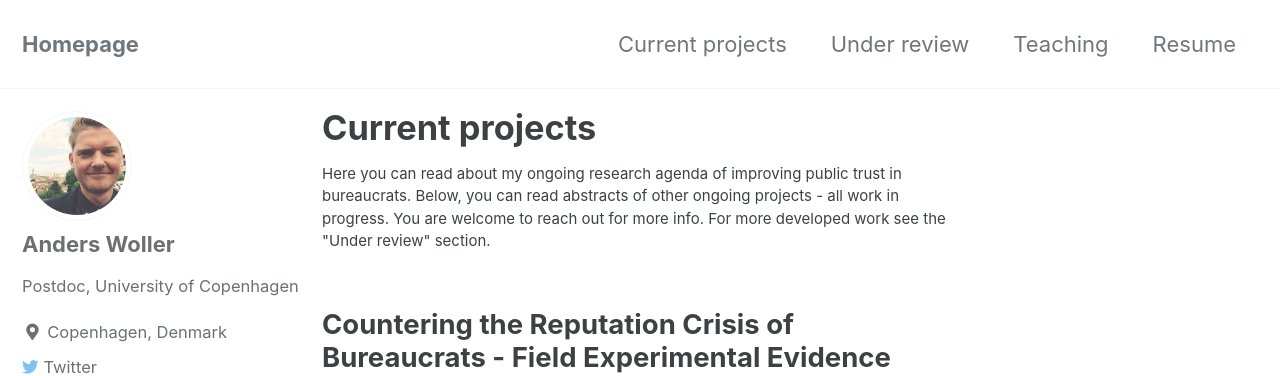
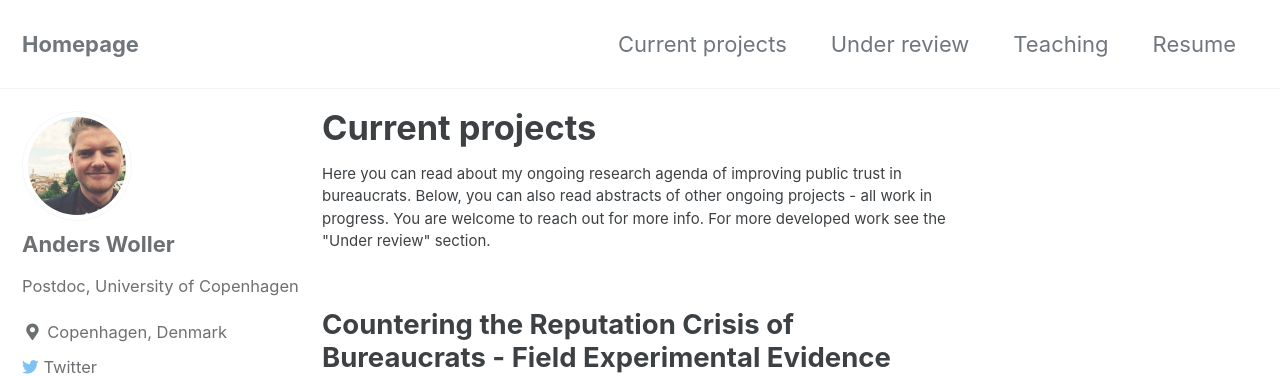
Before and after one commit to AndersWoller/AndersWoller.github.io, a Jekyll site: the page built from _pages/research.md, in a window 1280 px wide and 900 px high. Shown: the top 376 px of the window. Built offline with Jekyll 4.4.1, drawn with Linux system fonts in a browser that asks for light colours; cached includes are drawn as plain includes.

Commit message:
Update research.md

```diff
--- a/_pages/research.md
+++ b/_pages/research.md
@@ -2,7 +2,7 @@
 title: "Current projects"
 permalink: /Research/
 ---
-<p style="font-size:15px"> Here you can read about my ongoing research agenda of improving public trust in bureaucrats. Below, you can read abstracts of other ongoing projects - all work in progress. You are welcome to reach out for more info. For more developed work see the "Under review" section. </p>
+<p style="font-size:15px"> Here you can read about my ongoing research agenda of improving public trust in bureaucrats. Below, you can also read abstracts of other ongoing projects - all work in progress. You are welcome to reach out for more info. For more developed work see the "Under review" section. </p>
 
 
 <h2> Countering the Reputation Crisis of Bureaucrats - Field Experimental Evidence From a Nation-Wide Union Campaign </h2> with Asmus Olsen
```
